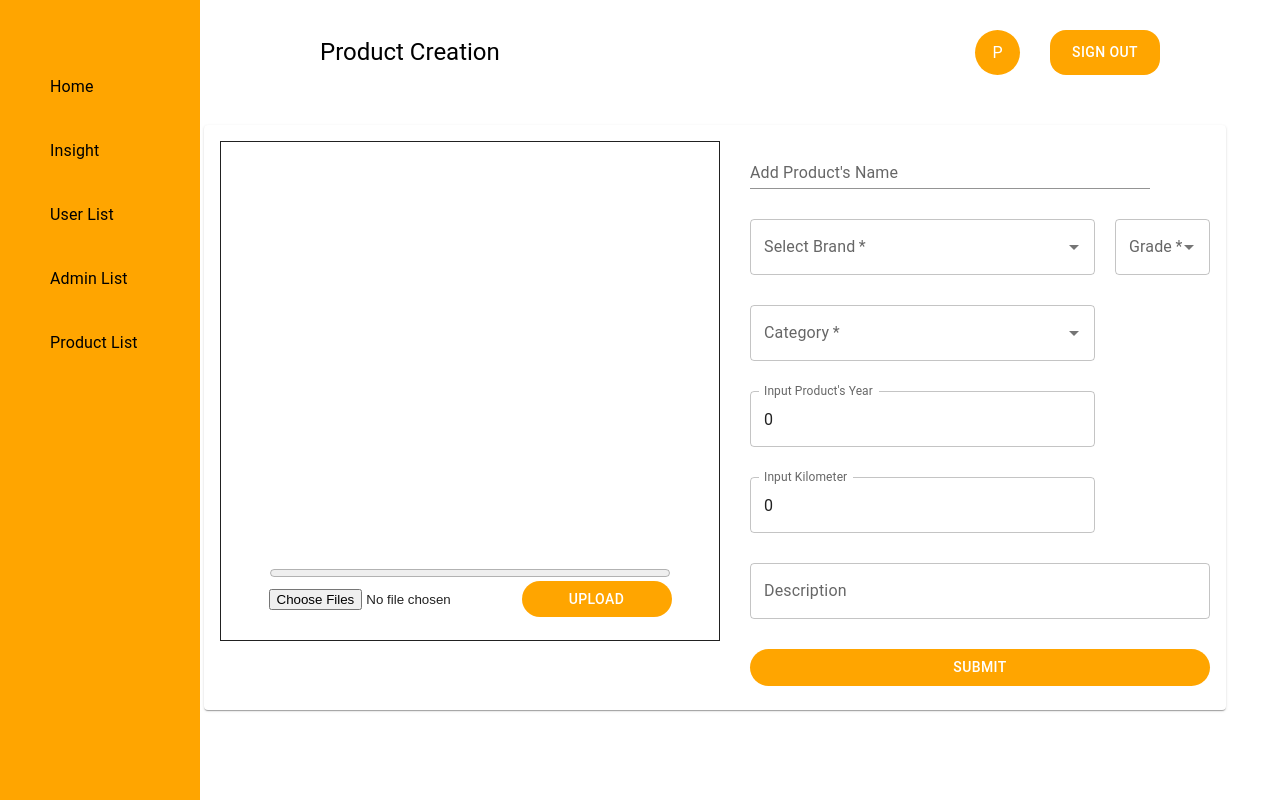
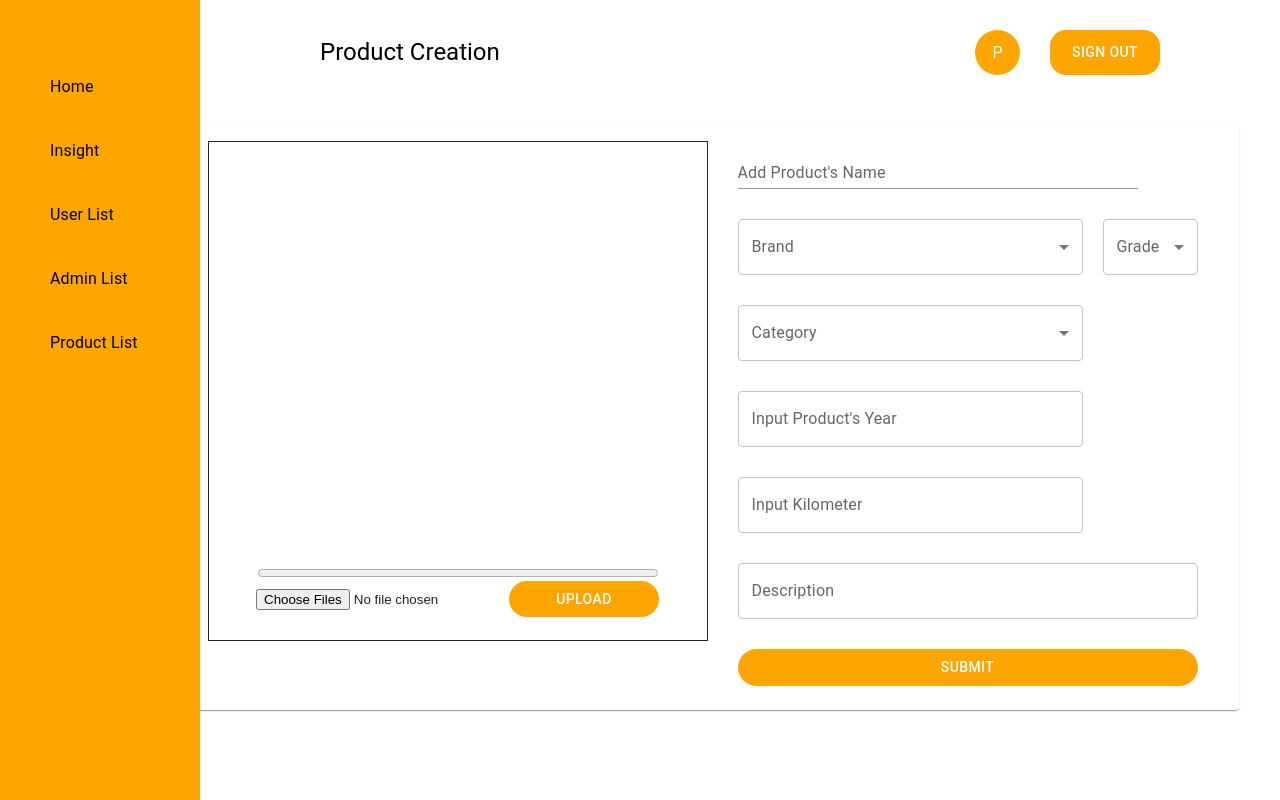
Before and after one commit to FSW17-Icanq-TeamOne/chap9-showcarpedia-fsw17-teamone, a React (Create React App) app in the folder client/: page /productCreation in a window 1280 px wide. Built offline with nearby package versions, Linux system fonts and the light colour scheme.

Commit message:
FE BE Combine Create Product Features upload Firebase

```diff
--- a/client/src/components/ProductCreationForm.jsx
+++ b/client/src/components/ProductCreationForm.jsx
@@ -1,20 +1,123 @@
-import { Autocomplete, Button, Grid, TextField } from "@mui/material";
+import { Box, FormControl, Select, InputLabel, MenuItem, Autocomplete, Button, Grid, TextField } from "@mui/material";
 import { useFormik } from "formik";
-import MultipleImageUploader from "./MultipleImageUploader";
+import { getDownloadURL, ref, uploadBytesResumable } from "firebase/storage";
+import { useEffect, useState } from "react";
+import { storage } from '../config/firebase'
+import { useNavigate } from "react-router-dom";
 
 export default function ProductCreationForm() {
+
+    const navigate = useNavigate()
+
+    const [images, setImages] = useState([]);
+    const [previews, setPreviews] = useState([]);
+    const [urls, setUrls] = useState([]);
+    const [progress, setProgress] = useState(0);
+    const dataURL = []
+
+    useEffect(() => {
+        if (!images) {
+            setPreviews([
+                'https://via.placeholder.com/600x400/f28329/ffffff?text=Upload+Image',
+                'https://via.placeholder.com/600x400/f28329/ffffff?text=Upload+Image',
+                'https://via.placeholder.com/600x400/f28329/ffffff?text=Upload+Image',
+                'https://via.placeholder.com/600x400/f28329/ffffff?text=Upload+Image'
+            ]);
+            return;
+        }
+        images.map(image => {
+            const objURL = URL.createObjectURL(image);
+            setPreviews(prev => [...prev, objURL]);
+
+            return () => URL.revokeObjectURL(objURL);
+        });
+    }, [images]);
+
+    const handleChange = (e) => {
+        for (let i = 0; i < e.target.files.length; i++) {
+            const newImage = e.target.files[i];
+
+            newImage.id = Math.random();
+
+            setImages(prevState => [...prevState, newImage]);
+        }
+    };
+
+    const handleUpload = () => {
+        const promises = [];
+
+        images.map(image => {
+            image.nameFile = new Date() + image.name;
+            const storageRef = ref(storage, `multipleImages/${image.nameFile}`);
+
+            const uploadTask = uploadBytesResumable(storageRef, image);
+            promises.push(uploadTask);
+
+            uploadTask.on(
+                `state_changed`,
+                snapshot => {
+                    const prog = Math.round(
+                        (snapshot.bytesTransferred / snapshot.totalBytes) * 100
+                    );
+                    setProgress(prog)
+                },
+                error => {
+                    console.log(error)
+                },
+                async () => {
+                    await getDownloadURL(uploadTask.snapshot.ref)
+                        .then(downloadURL => {
+                            setUrls(prev => [...prev, downloadURL]);
+                            console.log(`file available at `, downloadURL);
+                            dataURL.push(downloadURL)
+                            console.log("ini", dataURL)
+                            formik.setFieldValue("photoProducts", dataURL)
+                        })
+                        .catch(error => console.log(error));
+                }
+            );
+        });
+        Promise.all(promises)
+            .then(() => alert('File is successfully uploaded'))
+            .catch(error => console.log(error))
+
+
+    }
+
     const formik = useFormik({
         initialValues: {
             title: '',
-            brand: ['Porsche', 'BMW', 'Ford', 'Toyota', 'Honda'],
-            grade: [1, 2, 3, 4, 5],
-            category: ['Sport', 'SUV', 'Pickup', 'Coupe',],
-            year: Number(),
-            kiloMeter: Number(),
-            description: ''
+            brand: '',
+            grade: '',
+            category: '',
+            year: '',
+            kiloMeter: '',
+            description: '',
+            photoProducts: ''
         },
         onSubmit: value => {
             console.log(value, `Product is Created`)
+            fetch('http://localhost:4000/v1/cars', {
+                method: 'POST',
+                headers: {
+                    Accept: 'application/json',
+                    'Content-Type': 'application/json' },
+                credentials: "include",
+                body: JSON.stringify(value),
+            })
+            .then((response) => {
+            return response.json();
+            })
+            .then((data) => {
+            console.log(data, 'This is the Data')
+            if (data.message === "Success"){
+                navigate("/productList")
+                window.location.reload();
+            }
+            })
+            .catch((err) => {
+            console.log(err);
+            });
         }
     })
 
@@ -22,9 +125,62 @@ export default function ProductCreationForm() {
         <>
         {/* Form */}
         <Grid display={'flex'} gap={'30px'}>
-            <MultipleImageUploader />
+            {/* Picture */}
+            <Grid container display={'flex'} justifyContent={'center'} alignContent={'center'}
+                sx={{
+                    width: 500,
+                    height: 500,
 
-            <form onSubmit={formik.onSubmit}>
+                    border: 1
+                }}
+            >
+                {/* Image Viewer */}
+                <Grid display={'flex'} justifyContent={'center'} alignItems={''}
+                    sx={{
+                        width: 400,
+                        height: 400
+                    }}
+                >
+                    {urls.map((url, idx) => (
+                        <img key={idx} style={{maxHeight: 100, maxWidth: 100}} src={url} lat={url} />
+                    ))}
+                </Grid>
+
+                <Grid display={'flex'} justifyContent={'center'} alignItems={'baseline'}>
+                    <progress
+                        value={progress}
+                        max='100%'
+                        style={{
+                            width: 400
+                        }}
+                    />
+
+                    {
+                        previews.map((image, idx) => {
+                            <img
+                                src={image}
+                                key={idx}
+                                style={{}}
+                                alt={image.nameFile}
+                            />
+                        })
+                    }
+                </Grid>
+
+                <Grid display={'flex'} alignItems={'center'} justifyContent={'center'}>
+                    <input type={'file'} multiple onChange={handleChange} />
+                    <Button sx={{
+                        width: 150,
+
+                        borderRadius: 20,
+
+                        backgroundColor: 'orange',
+                        color: 'white'
+                    }} onClick={handleUpload}>Upload</Button>
+                </Grid>
+            </Grid>
+
+            <form onSubmit={formik.handleSubmit}>
                 <Grid container display={'flex'} direction={'column'} gap={'30px'}>
 
                     <Grid>
@@ -44,52 +200,71 @@ export default function ProductCreationForm() {
                     </Grid>
 
                     <Grid display={'flex'} gap={'20px'}>
-                        <Autocomplete
-                            disablePortal
+                        <Box sx={{ minWidth: 120 }}>
+                        <FormControl fullWidth>
+                        <InputLabel>Brand</InputLabel>
+                        <Select
+
                         id="brand"
-                            name='brand'
-
-                            onChange={formik.handleChange}
-
-                            options={formik.values.brand}
-                            renderInput={params => <TextField {...params} label='Select Brand' required />}
-
+                        name="brand"
                         sx={{
                             width: 345
                         }}
-                        />
+                        onChange={formik.handleChange}
+                        >
+                        <MenuItem value={"Porsche"}>Porsche</MenuItem>
+                        <MenuItem value={"BMW"}>BMW</MenuItem>
+                        <MenuItem value={"Ford"}>Ford</MenuItem>
+                        <MenuItem value={"Toyota"}>Toyota</MenuItem>
+                        <MenuItem value={"Honda"}>Honda</MenuItem>
+                        </Select>
+                        </FormControl>
+                         </Box>
 
-                        <Autocomplete
-                            disablePortal
+                         <Box sx={{ minWidth: 120 }}>
+                        <FormControl fullWidth>
+                        <InputLabel>Grade</InputLabel>
+                        <Select
                         id="grade"
-                            name='grade'
-
-                            onChange={formik.handleChange}
-
-                            options={formik.values.grade}
-                            renderInput={params => <TextField {...params} label='Grade' required />}
-
+                        name="grade"
                         sx={{
                             width: 95
                         }}
-                        />
+                        onChange={formik.handleChange}
+                        >
+                        <MenuItem value={1}>1</MenuItem>
+                        <MenuItem value={2}>2</MenuItem>
+                        <MenuItem value={3}>3</MenuItem>
+                        <MenuItem value={4}>4</MenuItem>
+                        <MenuItem value={5}>5</MenuItem>
+                        </Select>
+                        </FormControl>
+                         </Box>
+
+
                     </Grid>
 
                     <Grid>
-                        <Autocomplete
-                            disablePortal
+                        <Box sx={{ minWidth: 120 }}>
+                        <FormControl fullWidth>
+                        <InputLabel>Category</InputLabel>
+                        <Select
+
                         id="category"
                         name='category'
-
-                            onChange={formik.handleChange}
-
-                            options={formik.values.category}
-                            renderInput={params => <TextField {...params} label='Category' required />}
-
                         sx={{
                             width: 345
                         }}
-                        />
+                        onChange={formik.handleChange}
+                        >
+                        <MenuItem value={"Sport"}>Sport</MenuItem>
+                        <MenuItem value={"SUV"}>SUV</MenuItem>
+                        <MenuItem value={"Pickup"}>Pickup</MenuItem>
+                        <MenuItem value={"Coupe"}>Pickup</MenuItem>
+                        </Select>
+                        </FormControl>
+                         </Box>
+
                     </Grid>
 
                     <Grid>
@@ -130,7 +305,7 @@ export default function ProductCreationForm() {
                             multiline
 
                             value={formik.values.description}
-                            onChange={formik.onChange}
+                            onChange={formik.handleChange}
 
                             sx={{
                                 width: 460
```
Lines whose indentation alone changed are shown as unchanged.
